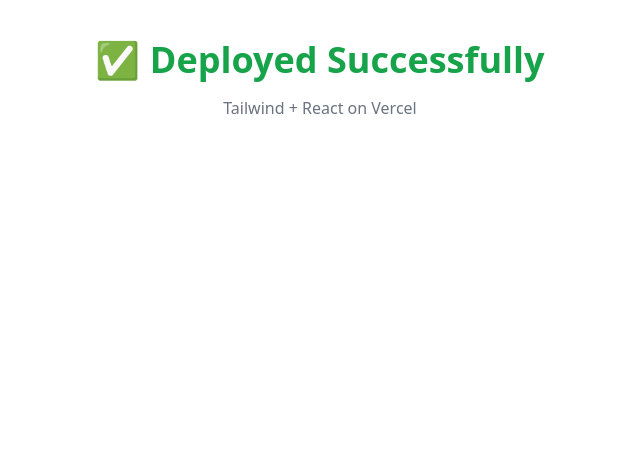
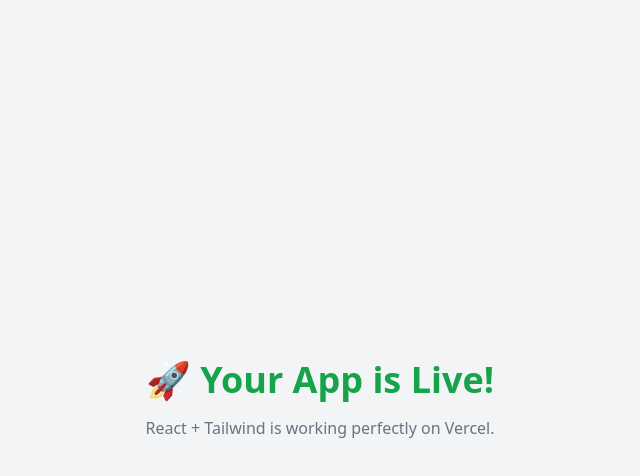
Before and after one commit to Alexkhax110/PDF-Invoice-Generator, a React (Create React App) app: page / in a window 1280 px wide. Shown: the top 476 px of the page, without its empty margins (320-960 px from the left). Built offline with nearby package versions, Linux system fonts and the light colour scheme.

Commit message:
fix: added visible content to App.js

```diff
--- a/src/App.js
+++ b/src/App.js
@@ -1,8 +1,12 @@
+import React from "react";
+
 export default function App() {
   return (
-    <div className="text-center p-10">
-      <h1 className="text-4xl font-bold text-green-600">✅ Deployed Successfully</h1>
-      <p className="text-gray-500 mt-4">Tailwind + React on Vercel</p>
+    <div className="min-h-screen flex items-center justify-center bg-gray-100">
+      <div className="text-center">
+        <h1 className="text-4xl font-bold text-green-600">🚀 Your App is Live!</h1>
+        <p className="mt-4 text-gray-500">React + Tailwind is working perfectly on Vercel.</p>
+      </div>
     </div>
   );
 }
```
